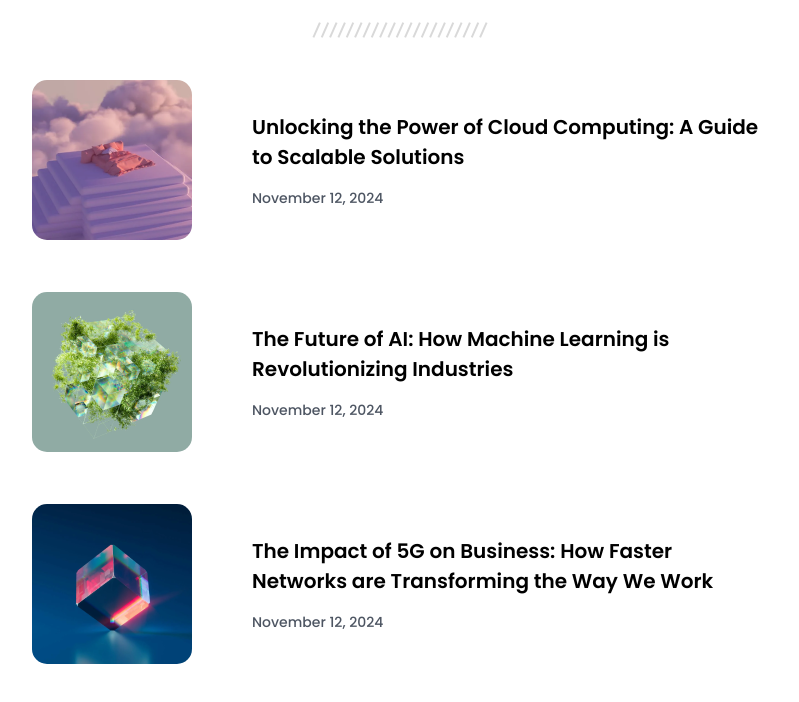
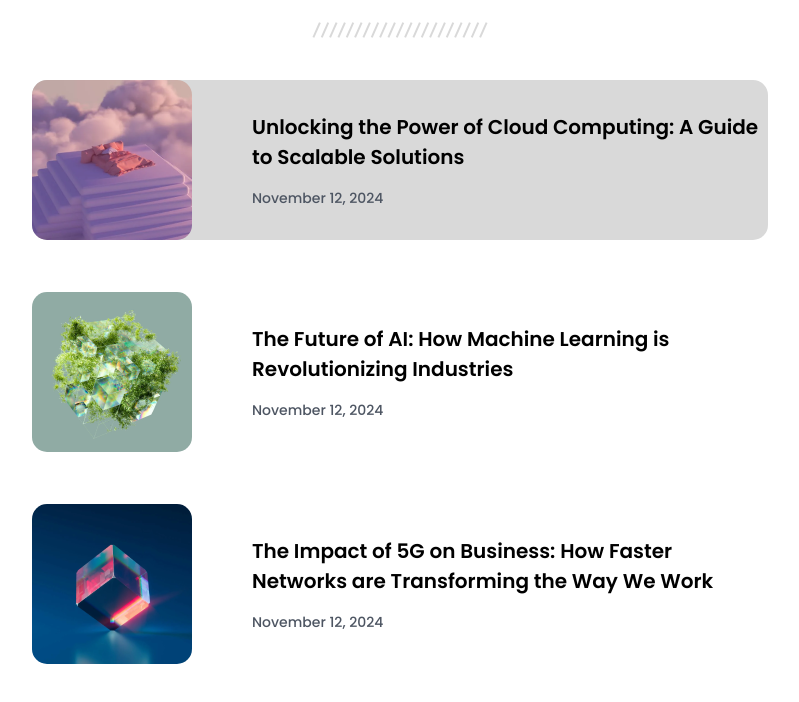
Before and after one commit to mightydna/SimpleArticleListing, a plain HTML site: page index.html in a window 1280 px wide. In both pictures the pointer is over the element 640 px from the left and 332 px from the top of the page. Shown: the part 172-874 px from the top of the page, without its empty margins (240-1039 px from the left). Drawn offline with Linux system fonts and the light colour scheme.

Commit message:
Added Mouseover Effect for Articles

```diff
--- a/resources/styles/main.css
+++ b/resources/styles/main.css
@@ -56,12 +56,17 @@ article {
     flex-direction: row;
     align-items: center;
     margin-bottom: 52px;
+    cursor: pointer;
+    border-radius: 15px;
+}
+article:hover {
+    background-color: #D9D9D9;
+    width: 1.2;
 }
 .art_img {
     border-radius: 15px;
     width: 160px;
     height: 160px;
-
 }
 .art_headline {
     padding: 0px;
```
